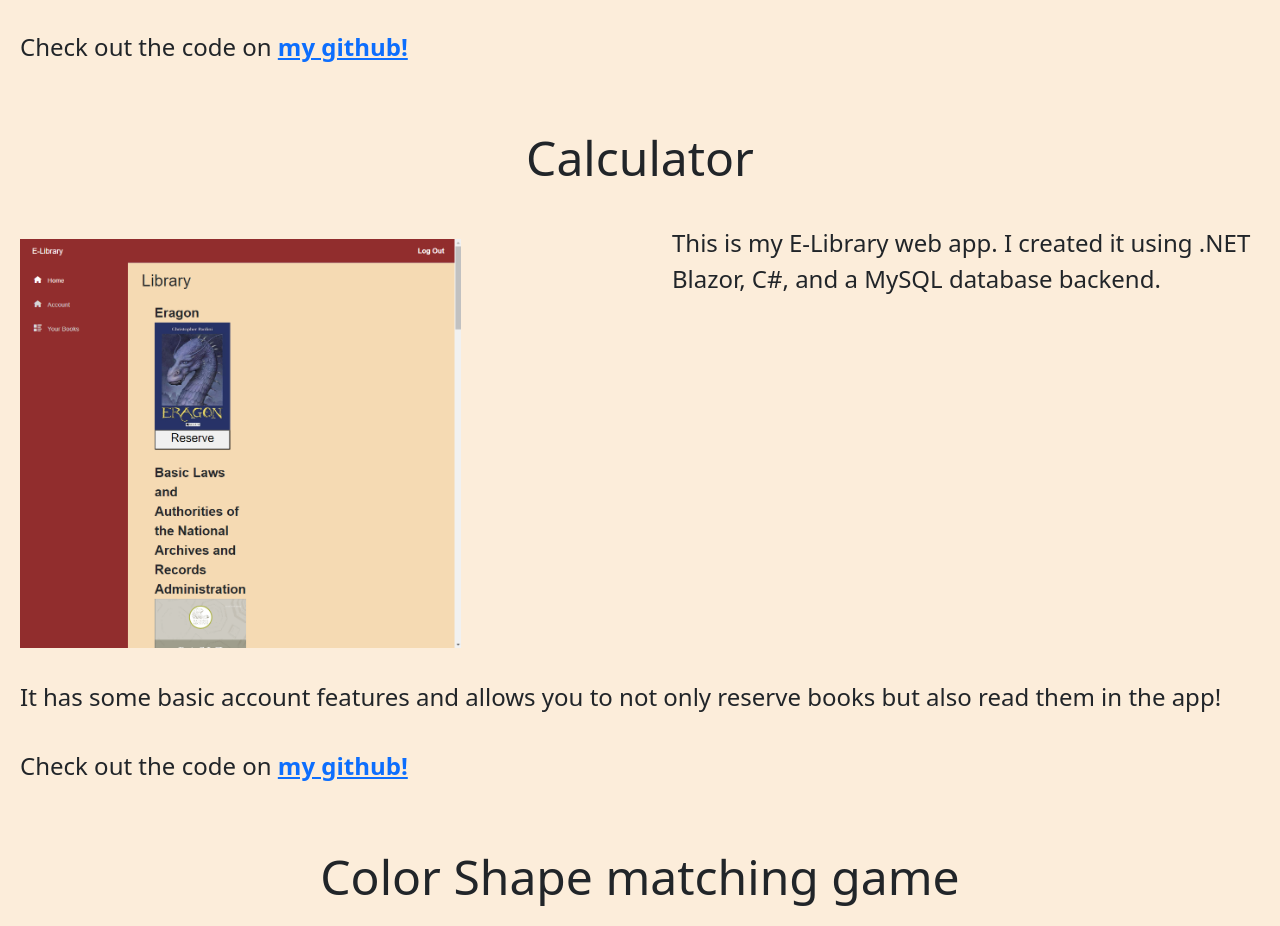
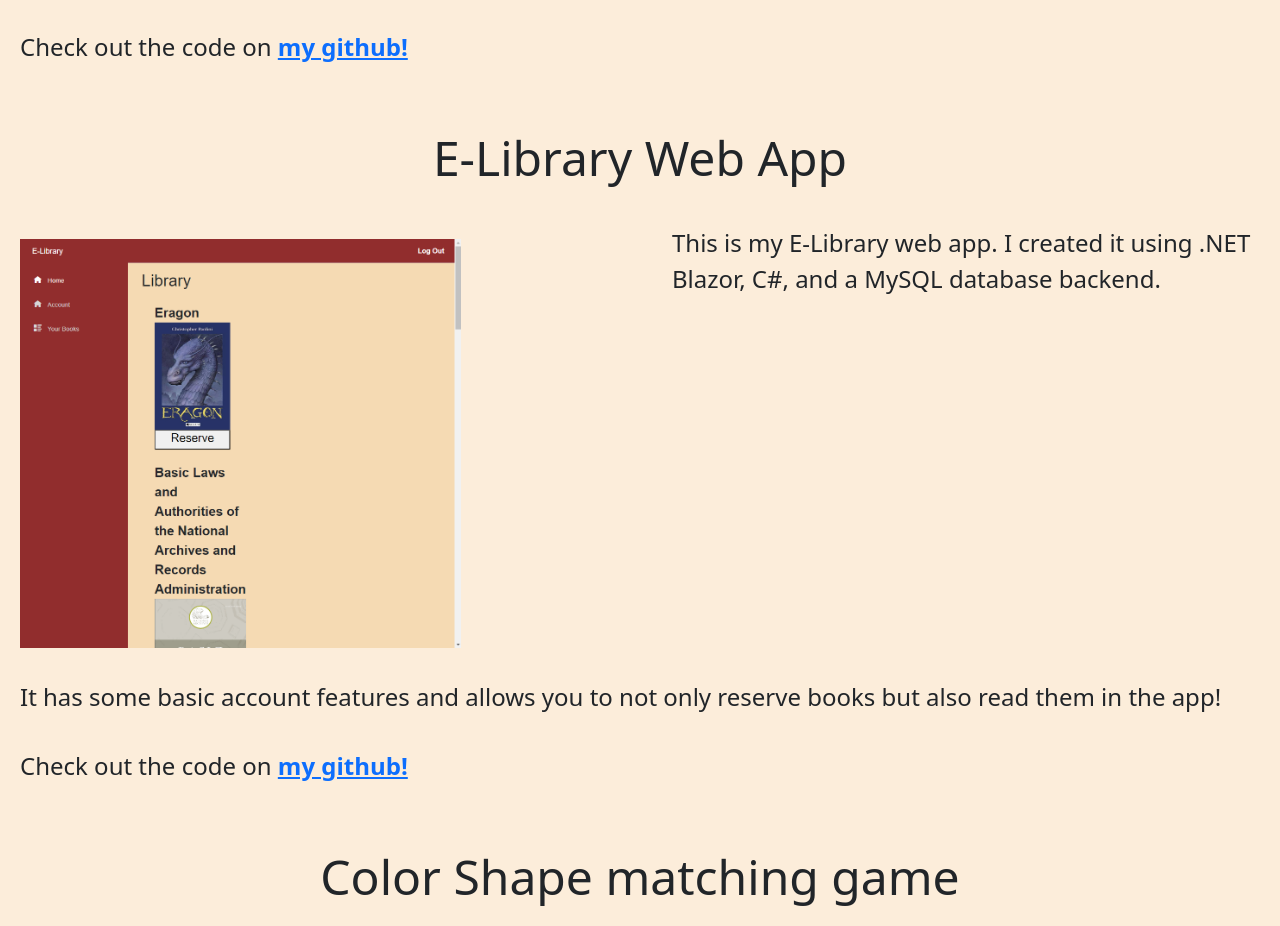
Before and after one commit to Jonah-Nielsen/Jonah-Nielsen.github.io, a plain HTML site: page Projects.html in a window 1280 px wide. Shown: the part 1440-2366 px from the top of the page. Drawn offline with nearby package versions, Linux system fonts and the light colour scheme; files whose address does not match are found by name.

Commit message:
adding E-Library2

```diff
--- a/Projects.html
+++ b/Projects.html
@@ -99,7 +99,7 @@
 
 
 
-    <h1>Calculator</h1>
+    <h1>E-Library Web App</h1>
     <div class="grid">
         <div class="row">
             <div class="col">
```
